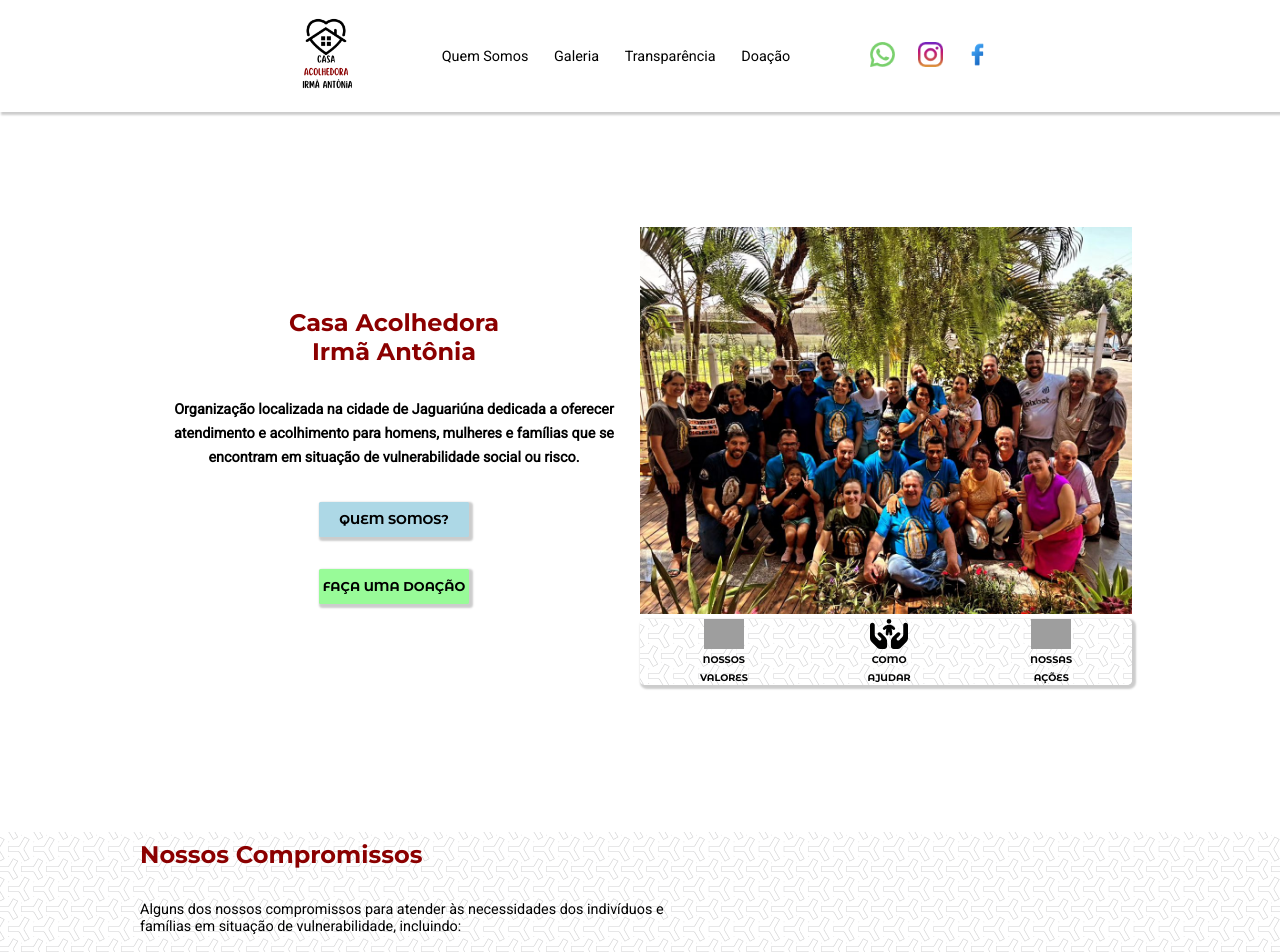
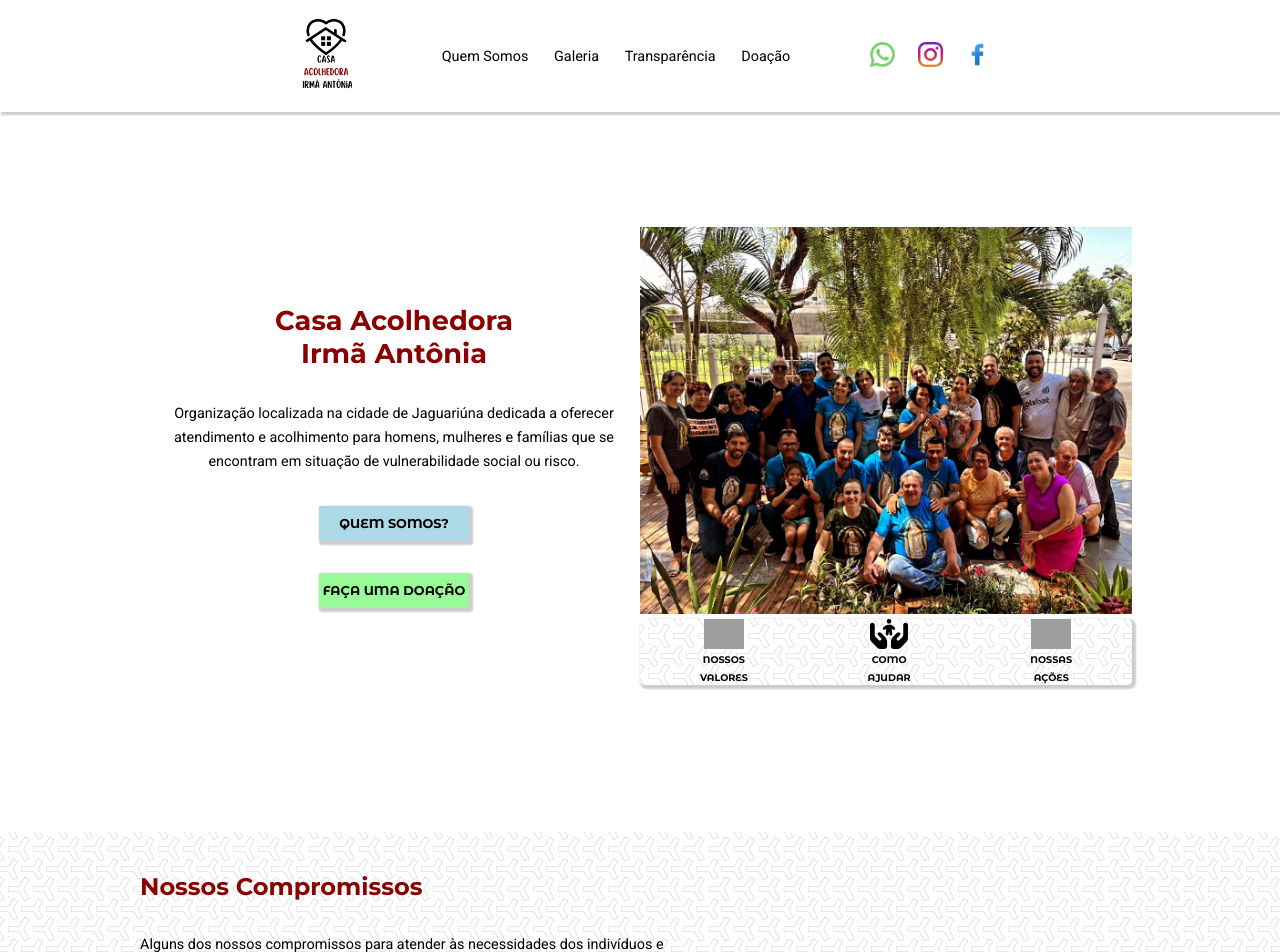
Before and after one commit to MiichaelJose/casa-acolhedoura-irma-antonia, a React (Vite) app: page / in a window 1280 px wide. Shown: the top 952 px of the page. Built offline with nearby package versions, Linux system fonts and the light colour scheme; grey boxes are pictures that could not be loaded.

Commit message:
refactor

```diff
--- a/src/components/botao/index.tsx
+++ b/src/components/botao/index.tsx
@@ -7,14 +7,8 @@ interface ButtonProps {
 }
 
 export default function Button({ children, color, link }: ButtonProps) {
-    let href: string = "";
-
-    if (link == "1") {
-        href = "/quem-somos";
-    }
-
     return (
-        <Link to={href} backgroundcolor={color} className={"btn"}>
+        <Link to={link} backgroundcolor={color} className={"btn"}>
             {children}
         </Link>
     );
--- a/src/pages/doacao/styles.tsx
+++ b/src/pages/doacao/styles.tsx
@@ -2,11 +2,6 @@ import styled from "styled-components";
 
 export const Main = styled.div`
     text-align: center;
-
-    > h2,
-    h3 {
-        margin-top: 2rem;
-    }
 
     .subtitle {
         > p {
--- a/src/pages/galeria/index.tsx
+++ b/src/pages/galeria/index.tsx
@@ -21,10 +21,10 @@ export default function Galery() {
                 </div>
 
                 <div className="botoes">
-                    <Button link="1" color={"#98FB98"}>
+                    <Button link="/doacao" color={"#98FB98"}>
                         FAÇA UMA DOAÇÃO
                     </Button>
-                    <Button link="1" color={"#FFFFCC"}>
+                    <Button link="/doacao" color={"#FFFFCC"}>
                         SEJA VOLUNTÁRIO
                     </Button>
                 </div>
--- a/src/pages/galeria/styles.tsx
+++ b/src/pages/galeria/styles.tsx
@@ -7,7 +7,6 @@ export const Main = styled.div`
 
     > h2 {
         text-align: center;
-        margin-top: 2rem;
     }
 
     .galeria {
--- a/src/pages/inicio/index.tsx
+++ b/src/pages/inicio/index.tsx
@@ -19,9 +19,9 @@ export default function Inicio() {
             <Header />
             <Main className="secao-padrao">
                 <div className="introducao-sobre">
-                    <h2>
+                    <h1>
                         Casa Acolhedora <br /> Irmã Antônia
-                    </h2>
+                    </h1>
 
                     <p>
                         Organização localizada na cidade de Jaguariúna dedicada
@@ -31,10 +31,10 @@ export default function Inicio() {
                     </p>
 
                     <div>
-                        <Button link="1" color={"#ADD8E6"}>
+                        <Button link="/quem-somos" color={"#ADD8E6"}>
                             QUEM SOMOS?
                         </Button>
-                        <Button link="2" color={"#98FB98"}>
+                        <Button link="/doacao" color={"#98FB98"}>
                             FAÇA UMA DOAÇÃO
                         </Button>
                     </div>
@@ -100,10 +100,10 @@ export default function Inicio() {
                         </div>
 
                         <div className="botoes">
-                            <Button link="1" color={"#98FB98"}>
+                            <Button link="/doacao" color={"#98FB98"}>
                                 FAÇA UMA DOAÇÃO
                             </Button>
-                            <Button link="1" color={"#FFFFCC"}>
+                            <Button link="/doacao" color={"#FFFFCC"}>
                                 SEJA VOLUNTÁRIO
                             </Button>
                         </div>
--- a/src/pages/inicio/styles.tsx
+++ b/src/pages/inicio/styles.tsx
@@ -17,7 +17,6 @@ export const Main = styled.main`
 
         > p {
             margin-top: 2rem;
-            font-weight: bold;
             line-height: 1.5rem;
         }
 
--- a/src/pages/quemsomos/index.tsx
+++ b/src/pages/quemsomos/index.tsx
@@ -89,10 +89,10 @@ export default function About() {
                     </div>
 
                     <div className="botoes">
-                        <Button link="1" color={"#98FB98"}>
+                        <Button link="/doacao" color={"#98FB98"}>
                             FAÇA UMA DOAÇÃO
                         </Button>
-                        <Button link="1" color={"#FFFFCC"}>
+                        <Button link="/doacao" color={"#FFFFCC"}>
                             SEJA VOLUNTÁRIO
                         </Button>
                     </div>
--- a/src/pages/quemsomos/styles.tsx
+++ b/src/pages/quemsomos/styles.tsx
@@ -3,12 +3,10 @@ import styled from "styled-components";
 export const Main = styled.main`
     h2 {
         text-align: center;
-        margin-top: 2rem;
     }
 
     > p {
         margin-top: 2rem;
-        line-height: 1.5rem;
     }
 
     > div {
@@ -20,10 +18,6 @@ export const Main = styled.main`
     .secao-valores-acoes {
         display: flex;
         flex-direction: column;
-
-        h3 {
-            margin-top: 1rem;
-        }
 
         div {
             width: 100%;
@@ -48,9 +42,6 @@ export const Main = styled.main`
             margin-top: 2rem;
         }
 
-        h3 {
-            margin-top: 2rem;
-        }
         > img {
             width: 100%;
             margin-top: 2rem;
--- a/src/pages/transparencia/styles.tsx
+++ b/src/pages/transparencia/styles.tsx
@@ -43,7 +43,6 @@ export const Main = styled.main`
 
             > p {
                 margin: 5px 0;
-                font-weight: bold;
             }
         }
         > button {
--- a/src/styles/global.tsx
+++ b/src/styles/global.tsx
@@ -7,15 +7,25 @@ export default createGlobalStyle`
         box-sizing: border-box;
     }
 
+    h1 {
+        font-family: "Montserrat", sans-serif;
+        font-style: normal;
+        color: #8B0000;
+        font-size: 1.7rem;
+    }
+
     h2 {
         font-family: "Montserrat", sans-serif;
         font-style: normal;
         color: #8B0000;
+        font-size: 1.5rem;
+        margin-top: 2rem;
     }
 
     h3, h4 {
         font-family: "Montserrat", sans-serif;
         font-style: normal;
+        margin-top: 1rem;
     }
 
     p {
@@ -23,6 +33,7 @@ export default createGlobalStyle`
         font-weight: 400;
         font-style: normal;
         font-size: 0.9rem;
+        line-height: 1.5rem;
     }
 
     a {
```
Also changed, not shown: src/pages/doacao/index.tsx (+1 -1 lines).
